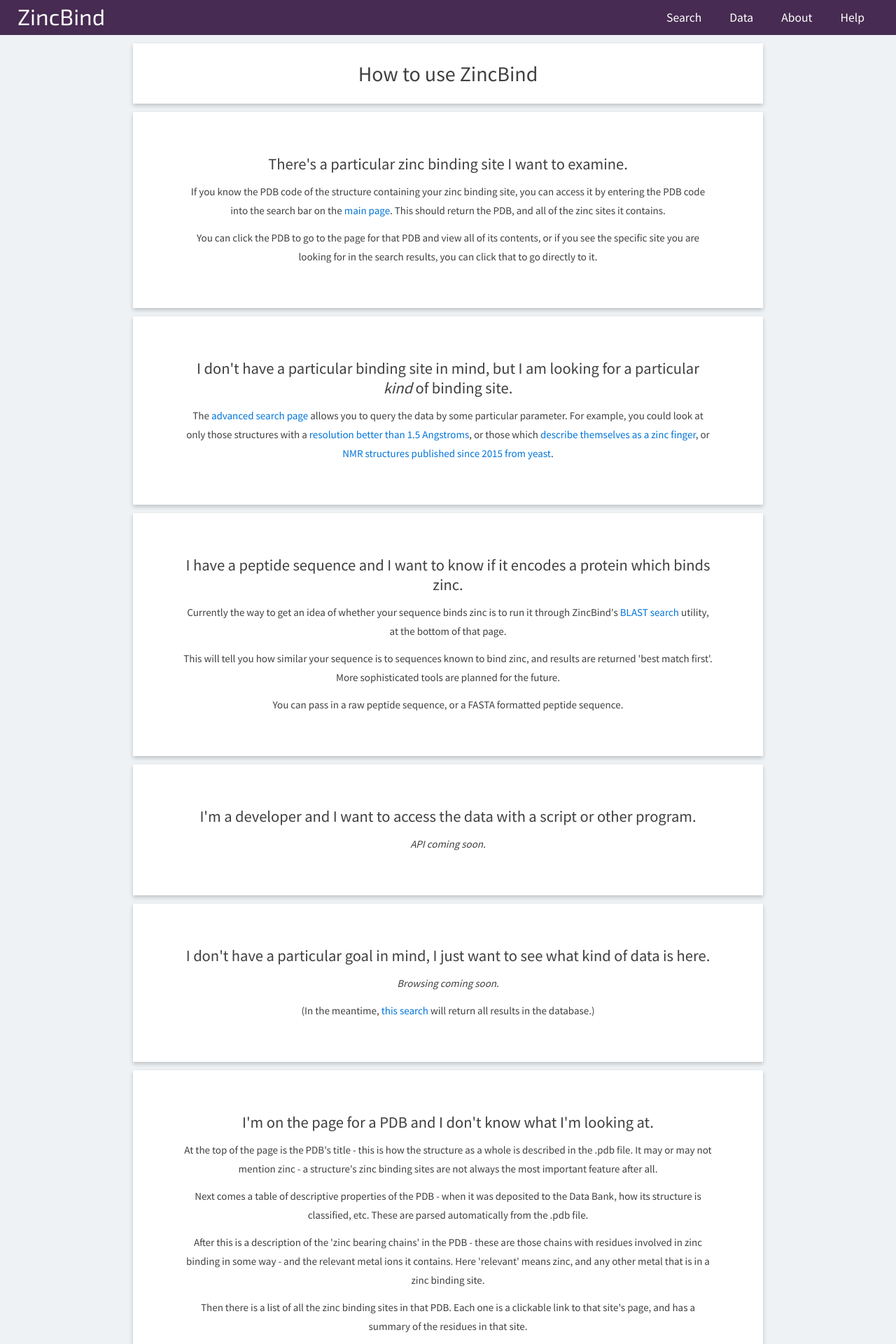
After one commit to samirelanduk/ZincBindDB, a Django app: template core/templates/help.html in a window 1280 px wide. The commit adds this page. Shown: the top 1920 px of the page at 70% size. Run offline with Django 3.2, Linux system fonts and the light colour scheme; the template is opened without the code that fills it, so the values that code supplies are empty; style sheets or scripts are compiled from the project's sources; some libraries are stand-ins or nearby versions.

Commit message:
Add help page

```diff
--- a/core/templates/base.html
+++ b/core/templates/base.html
@@ -30,6 +30,7 @@
             <a href="/search/">Search</a>
             <a href="/data/">Data</a>
             <a href="/about/">About</a>
+            <a href="/help/">Help</a>
         </div>
     </nav>
 
--- /dev/null
+++ b/core/templates/help.html
@@ -0,0 +1,106 @@
+{% extends "base.html" %}
+
+{% block title %}Help{% endblock %}
+
+{% block main %}
+<div class="column-container">
+    <h1>How to use ZincBind</h1>
+
+    <div class="box about-box">
+        <h2>There's a particular zinc binding site I want to examine.</h2>
+        <p>If you know the PDB code of the structure containing your zinc
+        binding site, you can access it by entering the PDB code into the search
+        bar on the <a href="/">main page</a>. This should return the PDB, and
+        all of the zinc sites it contains.</p>
+        <p>You can click the PDB to go to the page for that PDB and view all of
+        its contents, or if you see the specific site you are looking for in
+        the search results, you can click that to go directly to it.</p>
+    </div>
+
+    <div class="box about-box">
+        <h2>I don't have a particular binding site in mind, but I am looking for
+        a particular <em>kind</em> of binding site.</h2>
+        <p>The <a href="/search/">advanced search page</a> allows you to query
+        the data by some particular parameter. For example, you could look at
+        only those structures with a <a href="/search?resolution_lt=1.5">
+        resolution better than 1.5 Angstroms</a>, or those which
+        <a href="/search?keywords=zinc+finger">describe themselves as a zinc
+        finger</a>, or
+        <a href="/search?technique=NMR&deposited_gt=2015-01-01&organism=saccharomyces">
+        NMR structures published since 2015 from yeast</a>.
+    </div>
+
+    <div class="box about-box">
+        <h2>I have a peptide sequence and I want to know if it encodes a protein
+        which binds zinc.</h2>
+        <p>Currently the way to get an idea of whether your sequence binds zinc
+        is to run it through ZincBind's <a href="/search/">BLAST search</a>
+        utility, at the bottom of that page.</p>
+        <p>This will tell you how similar your sequence is to sequences known to
+        bind zinc, and results are returned 'best match first'. More
+        sophisticated tools are planned for the future.</p>
+        <p>You can pass in a raw peptide sequence, or a FASTA formatted peptide
+        sequence.</p>
+    </div>
+
+    <div class="box about-box">
+        <h2>I'm a developer and I want to access the data with a script or
+        other program.</h2>
+        <p><em>API coming soon.</em></p>
+    </div>
+
+    <div class="box about-box">
+        <h2>I don't have a particular goal in mind, I just want to see what kind
+        of data is here.</h2>
+        <p><em>Browsing coming soon.</em></p>
+        <p>(In the meantime, <a href="/search?q=+"> this search</a> will return
+        all results in the database.)</p>
+    </div>
+
+    <div class="box about-box">
+        <h2>I'm on the page for a PDB and I don't know what I'm looking at.</h2>
+        <p>At the top of the page is the PDB's title - this is how the structure
+        as a whole is described in the .pdb file. It may or may not mention
+        zinc - a structure's zinc binding sites are not always the most
+        important feature after all.</p>
+        <p>Next comes a table of descriptive properties of the PDB - when it was
+        deposited to the Data Bank, how its structure is classified, etc. These
+        are parsed automatically from the .pdb file.</p>
+        <p>After this is a description of the 'zinc bearing chains' in the PDB -
+        these are those chains with residues involved in zinc binding in some
+        way - and the relevant metal ions it contains. Here 'relevant' means
+        zinc, and any other metal that is in a zinc binding site.</p>
+        <p>Then there is a list of all the zinc binding sites in that PDB. Each
+        one is a clickable link to that site's page, and has a summary of the
+        residues in that site.</p>
+        <p>Finally there is a 3D manipulatable view of the whole PDB structure,
+        with all the zinc binding sites visible. You can manipulate this with
+        your mouse/touch gestures, and use the controls that accompany it.</p>
+    </div>
+
+    <div class="box about-box">
+        <h2>I'm on the page for a Zinc Site and I don't know what I'm looking
+        at.</h2>
+        <p>At the top of the page is the Zinc Site's unique ID - this is
+        generally the PDB code that contains it followed by the zinc site number
+        within that protein.</p>
+        <p>After this is a quick summary of the binding site - the title of the
+        PDB it comes from, and the IDs of the metals and residues it contains.
+        You can click on any of these boxes, and the relevant atoms will light
+        up in green in the 3D display below.</p>
+        <p>Next comes links to any 'equivalent' binding sites. Many proteins
+        are duplicated in the PDB, or exist in mutated forms, so many zinc
+        binding sites will be duplicates. These are clustered together in
+        ZincBind by first clustering all chains into clusters on 90% sequence
+        identity, and then assigning sites to clusters where all sites in that
+        cluster are associated with the same chain cluster(s), and have the
+        same residue IDs. Clicking any of these links will take you to a page
+        for a zinc site which looks very similar.</p>
+        <p>Below this is the 3D manipulatable view of the site, zoomed in to the
+        relevant residues. You can manipulate this with your mouse/touch
+        gestures, and use the controls that accompany it.</p>
+        <p>Finally there is a summary of the other relevant PDB information for
+        the structure the site comes from.</p>
+    </div>
+</div>
+{% endblock %}
--- a/core/urls.py
+++ b/core/urls.py
@@ -7,6 +7,7 @@ urlpatterns = [
  path(r"search/", zinc_views.search),
  path(r"data/", core_views.data),
  path(r"about/", core_views.about),
+ path(r"help/", core_views.help),
  path(r"changelog/", core_views.changelog),
  path(r"pdbs/<slug:code>/", zinc_views.pdb),
  path(r"<slug:pk>/", zinc_views.zinc_site),
--- a/core/views.py
+++ b/core/views.py
@@ -25,6 +25,12 @@ def about(request):
     return render(request, "about.html")
 
 
+def help(request):
+    """Returns the help page."""
+
+    return render(request, "help.html")
+
+
 def data(request):
     """Returns the data page and the relevant values needed for its charts."""
 
```
Also changed, not shown: core/tests/test_urls.py (+4 -0 lines), core/tests/test_views.py (+8 -0 lines).
